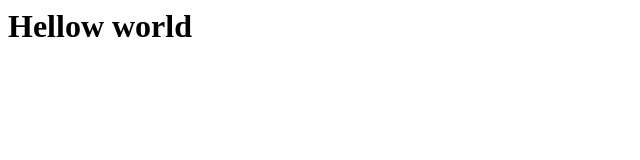
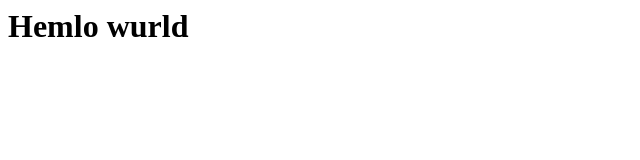
Before and after one commit to DaBiggestBozo/DaBiggestBozo, a plain HTML site: page index.html in a window 1280 px wide. Shown: the full height of the page, 0-640 px from the left. Drawn offline with Linux system fonts and the light colour scheme.

Commit message:
Update index.html

```diff
--- a/index.html
+++ b/index.html
@@ -1 +1 @@
-<h1> Hellow world <h1/>
+<h1> Hemlo wurld <h1/>
```
